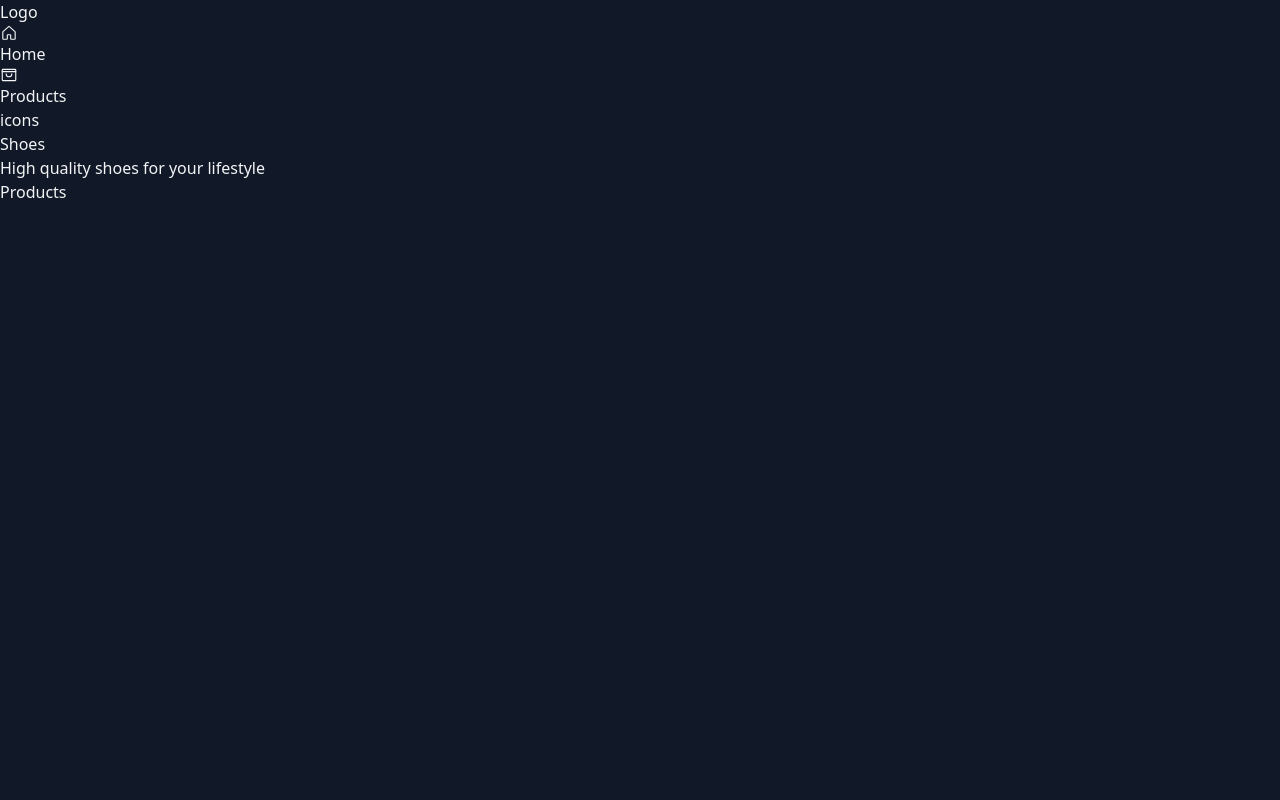
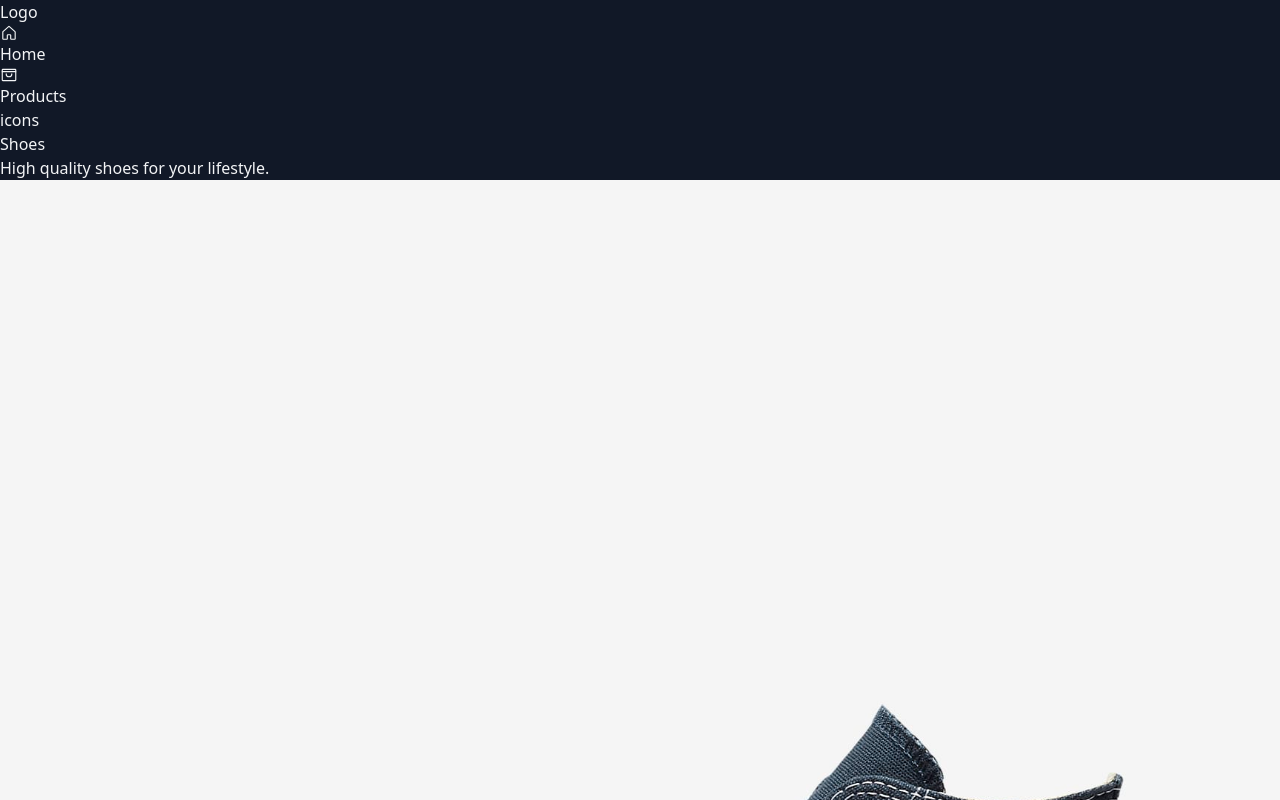
Before and after one commit to guilhermesc-6/shoe-shopping, a React (Vite) app: page / in a window 1280 px wide. Shown: the top 800 px of the page. Built offline with nearby package versions, Linux system fonts and the light colour scheme.

Commit message:
add Card component.

```diff
--- /dev/null
+++ b/src/components/Card.jsx
@@ -0,0 +1,14 @@
+export const Card = ({ shoe }) => {
+  return (
+    <a
+      href=""
+      className="w-80 h-96 rounded-xl bg-neutral-100 border-4 border-[#17181f] text-neutral-900 flex flex-col items-center justify-around hover:scale-105 cursor-pointer"
+    >
+      <div className="w-[250px] h-[250px] overflow-hidden mx-auto rounded-md">
+        <img src={shoe.images[0]} alt="" className="" />
+      </div>
+      <span>{shoe.name}</span>
+      <span className="text-2xl font-bold">{`$${shoe.price}`}</span>
+    </a>
+  );
+};
--- a/src/pages/Products.jsx
+++ b/src/pages/Products.jsx
@@ -1,9 +1,20 @@
+import { shoes } from "../data/data";
+
+import { Card } from "../components/Card";
+
 export const Products = () => {
   return (
-    <div className="pt-10 flex flex-col items-center gap-6">
-      <h1>Shoes</h1>
-      <p>High quality shoes for your lifestyle</p>
-      <div>Products</div>
+    <div className="min-h-screen w-full pb-8 pt-10 flex flex-col items-center gap-6 bg-gray-100">
+      <h1 className="text-5xl text-gray-800">Shoes</h1>
+      <p className="text-lg text-gray-500">
+        High quality shoes for your lifestyle.
+      </p>
+      <div className="w-full h-1 bg-zinc-900 border rounded"></div>
+      <div className="grid grid-cols-3 gap-7">
+        {shoes.map((shoe) => {
+          return <Card shoe={shoe} />;
+        })}
+      </div>
     </div>
   );
 };
```
